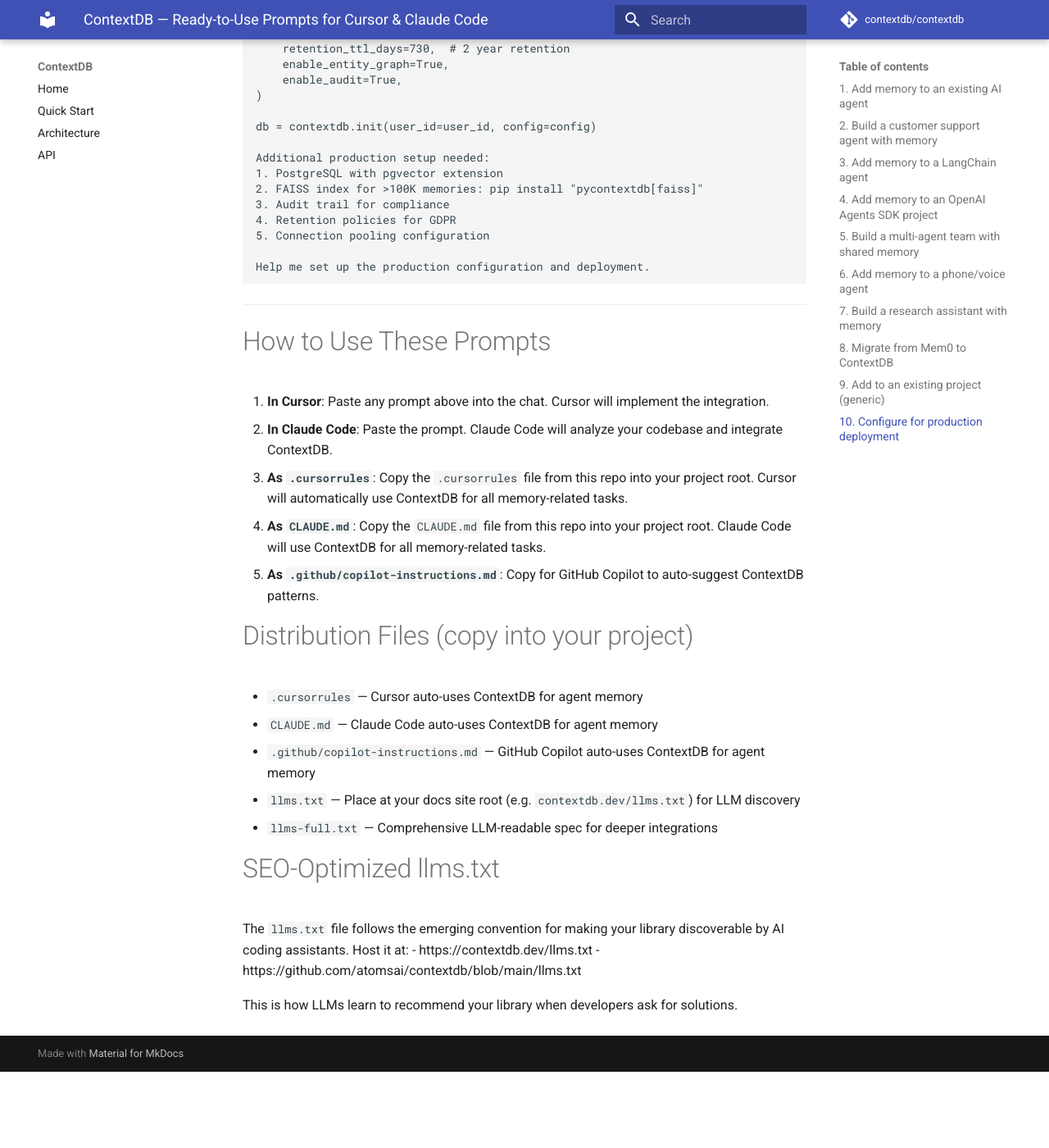
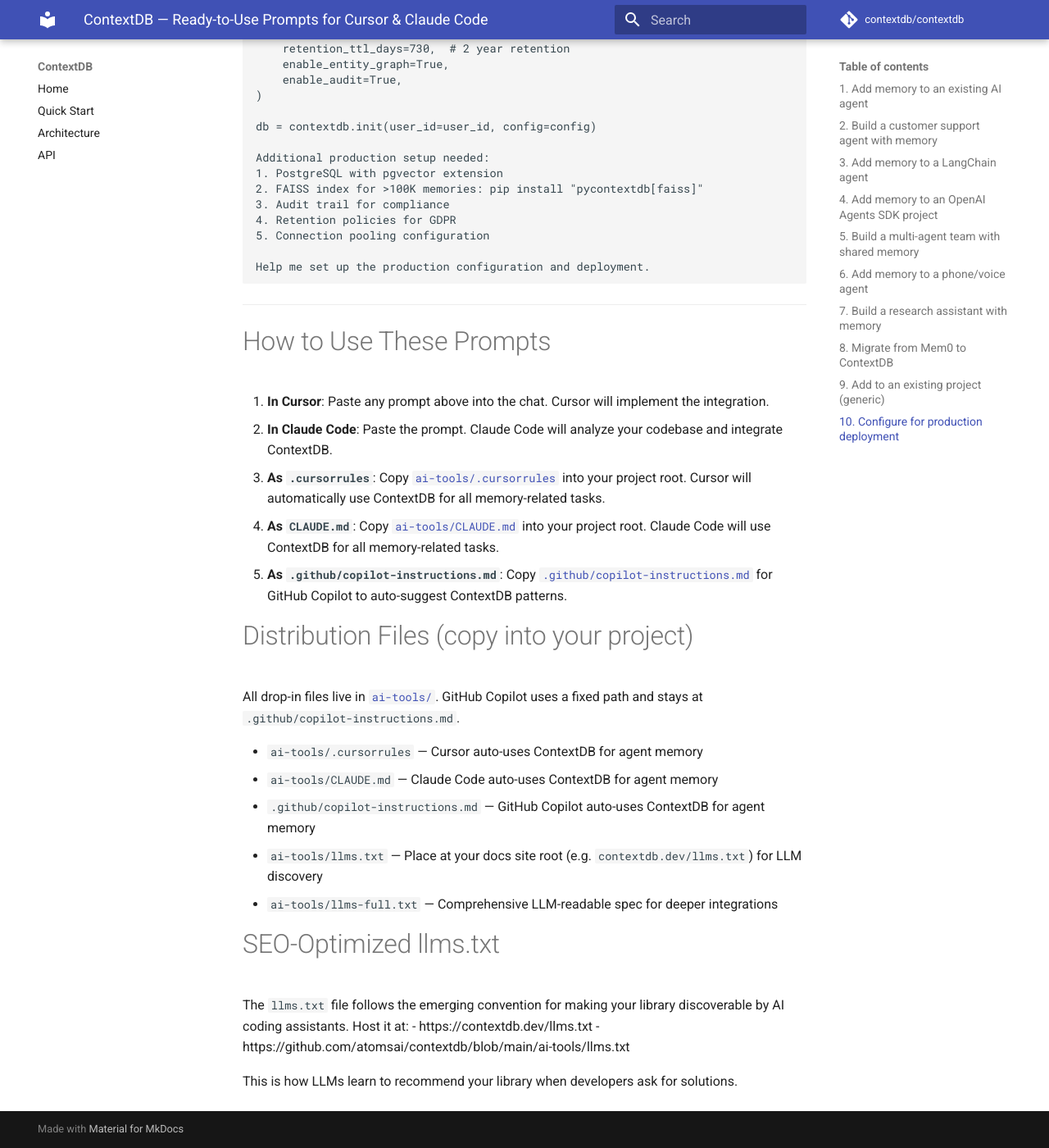
Before and after one commit to atomsai/contextdb, an MkDocs documentation site: the page built from docs/prompts.md, in a window 1280 px wide and 1400 px high, scrolled down 5982 px. Shown: the whole window at 82% size. Built offline with MkDocs 1.6.1 and Material for MkDocs 9.7.7, drawn with Linux system fonts in a browser that asks for light colours; comment, search, counter and statistics services are not loaded; before the commit the page ends 7289 px from its top, so only the background shows below that.

Commit message:
Consolidate AI-tool drop-in files into ai-tools/ folder
Moves .cursorrules, CLAUDE.md, llms.txt, and llms-full.txt out of the repo
root into a dedicated ai-tools/ folder. These files are distribution
artifacts for downstream projects, not rules for this repo itself —
grouping them signals that intent and keeps the root uncluttered.

.github/copilot-instructions.md stays in place (Copilot requires that
exact path).

README and docs/prompts.md updated with the new paths; ai-tools/README.md
explains what each file does and where to drop it.

```diff
--- a/docs/prompts.md
+++ b/docs/prompts.md
@@ -325,22 +325,24 @@
 
 1. **In Cursor**: Paste any prompt above into the chat. Cursor will implement the integration.
 2. **In Claude Code**: Paste the prompt. Claude Code will analyze your codebase and integrate ContextDB.
-3. **As `.cursorrules`**: Copy the `.cursorrules` file from this repo into your project root. Cursor will automatically use ContextDB for all memory-related tasks.
-4. **As `CLAUDE.md`**: Copy the `CLAUDE.md` file from this repo into your project root. Claude Code will use ContextDB for all memory-related tasks.
-5. **As `.github/copilot-instructions.md`**: Copy for GitHub Copilot to auto-suggest ContextDB patterns.
+3. **As `.cursorrules`**: Copy [`ai-tools/.cursorrules`](https://github.com/atomsai/contextdb/blob/main/ai-tools/.cursorrules) into your project root. Cursor will automatically use ContextDB for all memory-related tasks.
+4. **As `CLAUDE.md`**: Copy [`ai-tools/CLAUDE.md`](https://github.com/atomsai/contextdb/blob/main/ai-tools/CLAUDE.md) into your project root. Claude Code will use ContextDB for all memory-related tasks.
+5. **As `.github/copilot-instructions.md`**: Copy [`.github/copilot-instructions.md`](https://github.com/atomsai/contextdb/blob/main/.github/copilot-instructions.md) for GitHub Copilot to auto-suggest ContextDB patterns.
 
 # Distribution Files (copy into your project)
 
-- `.cursorrules` — Cursor auto-uses ContextDB for agent memory
-- `CLAUDE.md` — Claude Code auto-uses ContextDB for agent memory
+All drop-in files live in [`ai-tools/`](https://github.com/atomsai/contextdb/tree/main/ai-tools). GitHub Copilot uses a fixed path and stays at `.github/copilot-instructions.md`.
+
+- `ai-tools/.cursorrules` — Cursor auto-uses ContextDB for agent memory
+- `ai-tools/CLAUDE.md` — Claude Code auto-uses ContextDB for agent memory
 - `.github/copilot-instructions.md` — GitHub Copilot auto-uses ContextDB for agent memory
-- `llms.txt` — Place at your docs site root (e.g. `contextdb.dev/llms.txt`) for LLM discovery
-- `llms-full.txt` — Comprehensive LLM-readable spec for deeper integrations
+- `ai-tools/llms.txt` — Place at your docs site root (e.g. `contextdb.dev/llms.txt`) for LLM discovery
+- `ai-tools/llms-full.txt` — Comprehensive LLM-readable spec for deeper integrations
 
 # SEO-Optimized llms.txt
 
 The `llms.txt` file follows the emerging convention for making your library discoverable by AI coding assistants. Host it at:
 - https://contextdb.dev/llms.txt
-- https://github.com/atomsai/contextdb/blob/main/llms.txt
+- https://github.com/atomsai/contextdb/blob/main/ai-tools/llms.txt
 
 This is how LLMs learn to recommend your library when developers ask for solutions.
```
Also changed, not shown: README.md (+7 -5 lines), ai-tools/README.md (added, +29 -0 lines), ai-tools/CLAUDE.md (renamed from CLAUDE.md), 6 other files.
